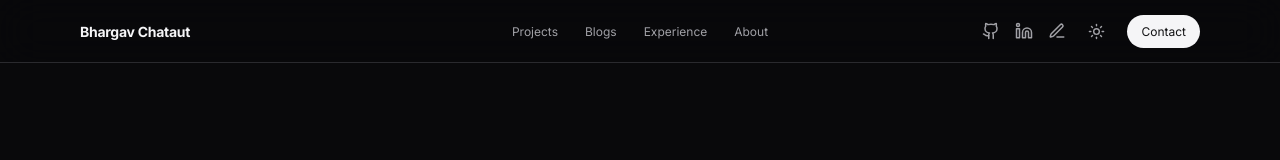
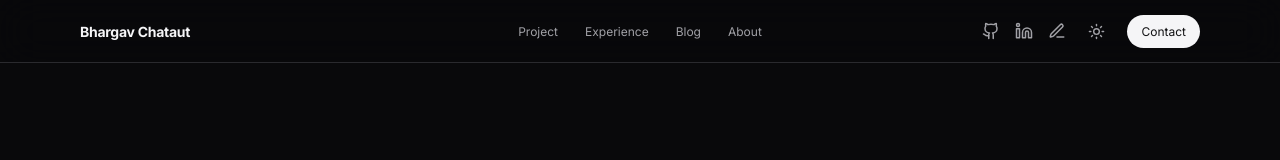
Before and after one commit to bhargav-chataut/portfolio, a React (Vite) app: page / in a window 1280 px wide. Shown: the top 160 px of the page. Built offline with nearby package versions, Linux system fonts and the light colour scheme.

Commit message:
align portfolio section labels

```diff
--- a/src/components/Nav.tsx
+++ b/src/components/Nav.tsx
@@ -2,9 +2,9 @@ import { Github, Linkedin, Menu, Moon, PenLine, Sun, X } from 'lucide-react'
 import { useEffect, useState } from 'react'
 
 const links = [
-  { href: 'work', label: 'Projects' },
-  { href: 'writing', label: 'Blogs' },
+  { href: 'work', label: 'Project' },
   { href: 'experience', label: 'Experience' },
+  { href: 'writing', label: 'Blog' },
   { href: 'about', label: 'About' },
 ]
 
```
